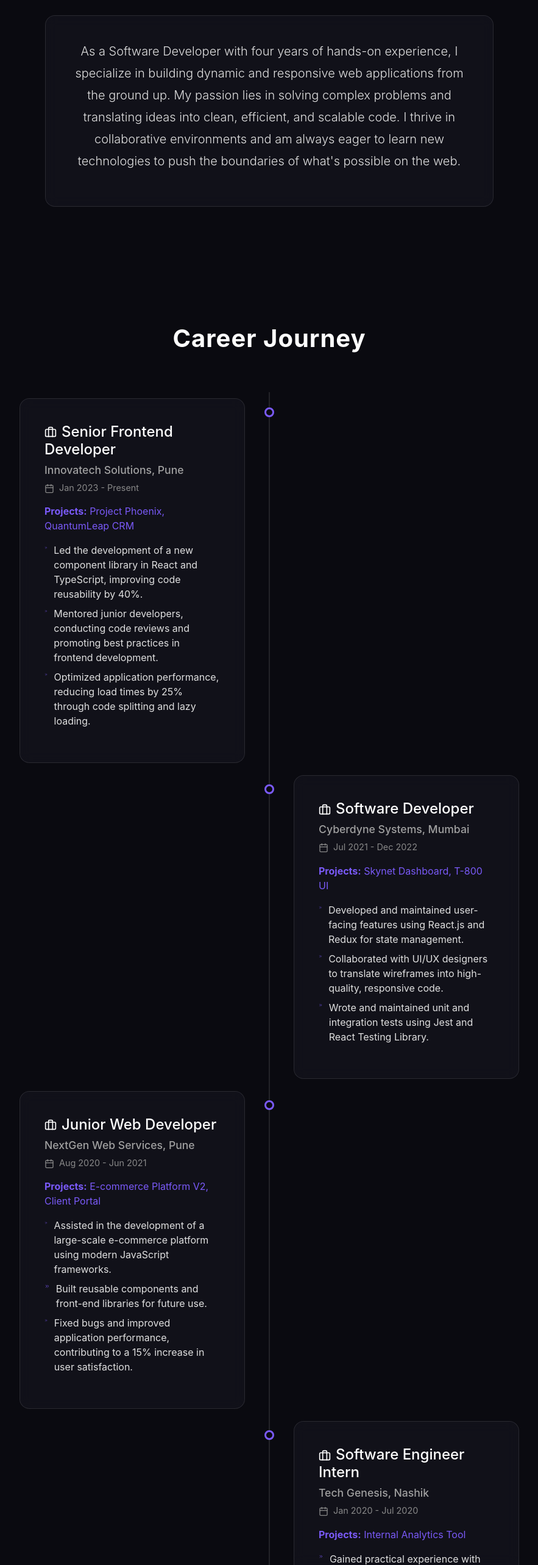
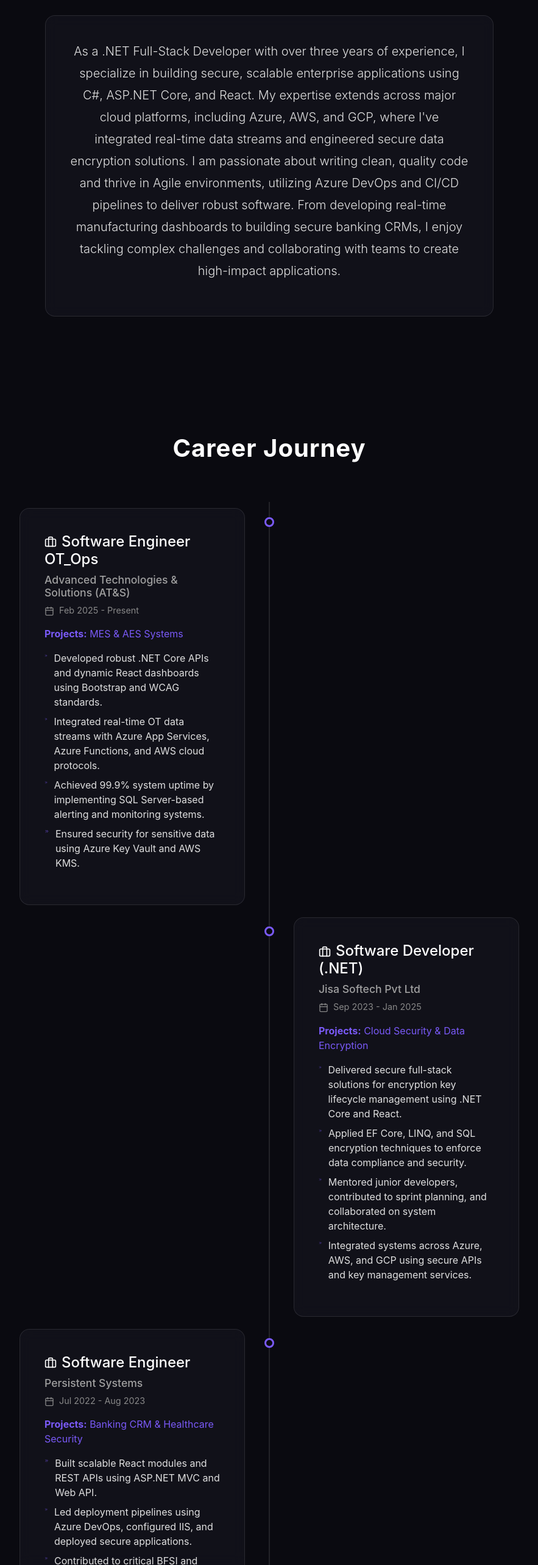
Before and after one commit to TheCoderAbhishek/my-portfolio, a React (Vite) app: page / in a window 1280 px wide. Shown: the part 896-3462 px from the top of the page at 61% size, without its empty margins (198-1081 px from the left). Built offline with nearby package versions, Linux system fonts and the light colour scheme; a web font is replaced by a local one.

Commit message:
Changed content of the About, Experience, and Skills section of the portfolio.

```diff
--- a/src/components/About.tsx
+++ b/src/components/About.tsx
@@ -13,13 +13,17 @@ function About() {
           <Col md={10} lg={8}>
             <div className="glass-panel text-center">
               <p className="lead" style={{ lineHeight: 1.8 }}>
-                As a Software Developer with four years of hands-on experience,
-                I specialize in building dynamic and responsive web applications
-                from the ground up. My passion lies in solving complex problems
-                and translating ideas into clean, efficient, and scalable code.
-                I thrive in collaborative environments and am always eager to
-                learn new technologies to push the boundaries of what's possible
-                on the web.
+                As a .NET Full-Stack Developer with over three years of
+                experience, I specialize in building secure, scalable enterprise
+                applications using C#, ASP.NET Core, and React. My expertise
+                extends across major cloud platforms, including Azure, AWS, and
+                GCP, where I've integrated real-time data streams and engineered
+                secure data encryption solutions. I am passionate about writing
+                clean, quality code and thrive in Agile environments, utilizing
+                Azure DevOps and CI/CD pipelines to deliver robust software.
+                From developing real-time manufacturing dashboards to building
+                secure banking CRMs, I enjoy tackling complex challenges and
+                collaborating with teams to create high-impact applications.
               </p>
             </div>
           </Col>
--- a/src/components/Experience.tsx
+++ b/src/components/Experience.tsx
@@ -1,8 +1,6 @@
 // components/Experience.tsx
 import { Container } from "react-bootstrap";
 import { Briefcase, Calendar, ChevronsRight } from "lucide-react";
-
-// Import the custom CSS for the Experience section
 import "../style/Experience.css";
 
 // Define a type for a single experience item for type safety
@@ -14,50 +12,52 @@ type ExperienceItem = {
   responsibilities: string[];
 };
 
-// Array of your 4 work experiences
+// Your work experience, extracted directly from your resume
 const experienceData: ExperienceItem[] = [
   {
-    role: "Senior Frontend Developer",
-    employer: "Innovatech Solutions, Pune",
-    duration: "Jan 2023 - Present",
-    projects: ["Project Phoenix", "QuantumLeap CRM"],
+    role: "Software Engineer OT_Ops",
+    employer: "Advanced Technologies & Solutions (AT&S)",
+    duration: "Feb 2025 - Present",
+    projects: ["MES & AES Systems"],
     responsibilities: [
-      "Led the development of a new component library in React and TypeScript, improving code reusability by 40%.",
-      "Mentored junior developers, conducting code reviews and promoting best practices in frontend development.",
-      "Optimized application performance, reducing load times by 25% through code splitting and lazy loading.",
+      "Developed robust .NET Core APIs and dynamic React dashboards using Bootstrap and WCAG standards.",
+      "Integrated real-time OT data streams with Azure App Services, Azure Functions, and AWS cloud protocols.",
+      "Achieved 99.9% system uptime by implementing SQL Server-based alerting and monitoring systems.",
+      "Ensured security for sensitive data using Azure Key Vault and AWS KMS.",
     ],
   },
   {
-    role: "Software Developer",
-    employer: "Cyberdyne Systems, Mumbai",
-    duration: "Jul 2021 - Dec 2022",
-    projects: ["Skynet Dashboard", "T-800 UI"],
+    role: "Software Developer (.NET)",
+    employer: "Jisa Softech Pvt Ltd",
+    duration: "Sep 2023 - Jan 2025",
+    projects: ["Cloud Security & Data Encryption"],
     responsibilities: [
-      "Developed and maintained user-facing features using React.js and Redux for state management.",
-      "Collaborated with UI/UX designers to translate wireframes into high-quality, responsive code.",
-      "Wrote and maintained unit and integration tests using Jest and React Testing Library.",
+      "Delivered secure full-stack solutions for encryption key lifecycle management using .NET Core and React.",
+      "Applied EF Core, LINQ, and SQL encryption techniques to enforce data compliance and security.",
+      "Mentored junior developers, contributed to sprint planning, and collaborated on system architecture.",
+      "Integrated systems across Azure, AWS, and GCP using secure APIs and key management services.",
     ],
   },
   {
-    role: "Junior Web Developer",
-    employer: "NextGen Web Services, Pune",
-    duration: "Aug 2020 - Jun 2021",
-    projects: ["E-commerce Platform V2", "Client Portal"],
+    role: "Software Engineer",
+    employer: "Persistent Systems",
+    duration: "Jul 2022 - Aug 2023",
+    projects: ["Banking CRM & Healthcare Security"],
     responsibilities: [
-      "Assisted in the development of a large-scale e-commerce platform using modern JavaScript frameworks.",
-      "Built reusable components and front-end libraries for future use.",
-      "Fixed bugs and improved application performance, contributing to a 15% increase in user satisfaction.",
+      "Built scalable React modules and REST APIs using ASP.NET MVC and Web API.",
+      "Led deployment pipelines using Azure DevOps, configured IIS, and deployed secure applications.",
+      "Contributed to critical BFSI and healthcare projects requiring secure handling of sensitive data.",
     ],
   },
   {
-    role: "Software Engineer Intern",
-    employer: "Tech Genesis, Nashik",
-    duration: "Jan 2020 - Jul 2020",
-    projects: ["Internal Analytics Tool"],
+    role: "Intern",
+    employer: "Persistent Systems",
+    duration: "Feb 2022 - Jul 2022",
+    projects: ["Data Analysis, User Management & 2FA"],
     responsibilities: [
-      "Gained practical experience with the full software development lifecycle.",
-      "Contributed to the development of an internal tool by writing and testing code.",
-      "Participated in daily stand-ups and sprint planning meetings.",
+      "Participated in full-stack development using ASP.NET Core, React, and SQL Server.",
+      "Implemented 2FA login systems, access control, and analytics queries for security.",
+      "Assisted in bug tracking and performance queries to maintain application stability.",
     ],
   },
 ];
@@ -80,9 +80,11 @@ function Experience() {
                   <Calendar size={16} className="me-2" />
                   {item.duration}
                 </p>
+
                 <div className="projects-list">
                   <strong>Projects:</strong> {item.projects.join(", ")}
                 </div>
+
                 <ul className="responsibilities-list">
                   {item.responsibilities.map((point, i) => (
                     <li key={i}>
--- a/src/components/Skills.tsx
+++ b/src/components/Skills.tsx
@@ -1,5 +1,5 @@
-// components/Skills.tsx
 import { Container, Row, Col } from "react-bootstrap";
+import React from "react";
 import {
   LayoutPanelLeft,
   FileCode2,
@@ -8,16 +8,16 @@ import {
   Server,
   Database,
   Cloud,
-  Container as DockerContainer,
   GitBranchPlus,
   Wrench,
   Users,
   BrainCircuit,
   Code,
   Bot,
+  ShieldCheck,
+  TestTube2,
+  Puzzle,
 } from "lucide-react";
-
-// Import the custom CSS for the Skills section
 import "../style/Skills.css";
 
 // Define a type for a single skill, now including an icon
@@ -32,48 +32,64 @@ type SkillCategory = {
   skills: Skill[];
 };
 
-// Your skills, organized into categories with corresponding icons
+// Your skills, extracted and categorized from your resume
 const skillData: SkillCategory[] = [
   {
-    title: "Front End",
+    title: "Languages & Frameworks",
     skills: [
-      { name: "React", icon: <LayoutPanelLeft size={32} /> },
-      { name: "TypeScript", icon: <FileCode2 size={32} /> },
-      { name: "JavaScript", icon: <FileJson2 size={32} /> },
-      { name: "HTML5", icon: <Code size={32} /> },
-      { name: "CSS3 / SCSS", icon: <Palette size={32} /> },
-      { name: "Bootstrap 5", icon: <Bot size={32} /> },
+      { name: "C#", icon: <FileCode2 size={32} /> },
+      { name: ".NET 6/7", icon: <Server size={32} /> },
+      { name: "ASP.NET Core", icon: <Server size={32} /> },
+      { name: "Web API", icon: <Server size={32} /> },
+      { name: "ASP.NET MVC", icon: <Server size={32} /> },
+      { name: "EF Core", icon: <Database size={32} /> },
+      { name: "LINQ", icon: <Puzzle size={32} /> },
     ],
   },
   {
-    title: "Back End",
+    title: "Front-End",
     skills: [
-      { name: "Node.js", icon: <Server size={32} /> },
-      { name: "Express.js", icon: <Server size={32} /> },
+      { name: "React", icon: <LayoutPanelLeft size={32} /> },
+      { name: "JavaScript (ES6+)", icon: <FileJson2 size={32} /> },
+      { name: "TypeScript", icon: <FileCode2 size={32} /> },
+      { name: "HTML5", icon: <Code size={32} /> },
+      { name: "CSS3", icon: <Palette size={32} /> },
+      { name: "Bootstrap", icon: <Bot size={32} /> },
     ],
   },
   {
     title: "Databases",
     skills: [
-      { name: "MongoDB", icon: <Database size={32} /> },
+      { name: "SQL Server", icon: <Database size={32} /> },
       { name: "PostgreSQL", icon: <Database size={32} /> },
-      { name: "Firebase", icon: <Database size={32} /> },
+      { name: "Azure SQL", icon: <Database size={32} /> },
     ],
   },
   {
     title: "Cloud & DevOps",
     skills: [
+      { name: "Microsoft Azure", icon: <Cloud size={32} /> },
       { name: "AWS", icon: <Cloud size={32} /> },
-      { name: "Docker", icon: <DockerContainer size={32} /> },
-      { name: "Git & GitHub", icon: <GitBranchPlus size={32} /> },
+      { name: "GCP", icon: <Cloud size={32} /> },
+      { name: "CI/CD Pipelines", icon: <GitBranchPlus size={32} /> },
     ],
   },
   {
-    title: "Tools & Soft Skills",
+    title: "Development Practices",
     skills: [
-      { name: "VS Code", icon: <Wrench size={32} /> },
-      { name: "Problem Solving", icon: <BrainCircuit size={32} /> },
-      { name: "Collaboration", icon: <Users size={32} /> },
+      { name: "Agile Methodologies", icon: <Users size={32} /> },
+      { name: "Secure Coding", icon: <ShieldCheck size={32} /> },
+      { name: "Unit Testing", icon: <TestTube2 size={32} /> },
+      { name: "Debugging", icon: <Wrench size={32} /> },
+    ],
+  },
+  {
+    title: "Soft Skills",
+    skills: [
+      { name: "Problem-Solving", icon: <BrainCircuit size={32} /> },
+      { name: "Communication", icon: <Users size={32} /> },
+      { name: "Team Leadership", icon: <Users size={32} /> },
+      { name: "Adaptability", icon: <Puzzle size={32} /> },
     ],
   },
 ];
```
